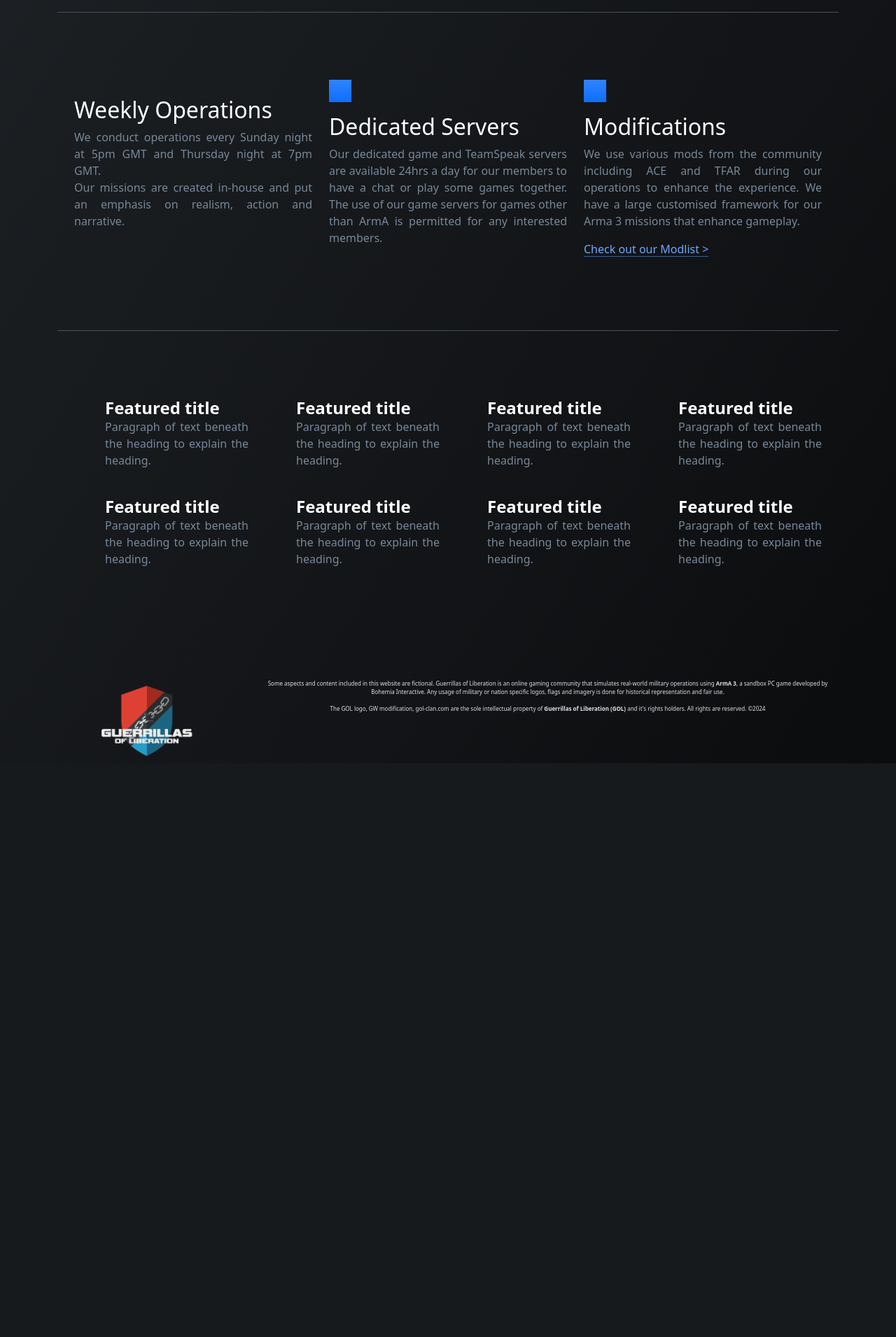
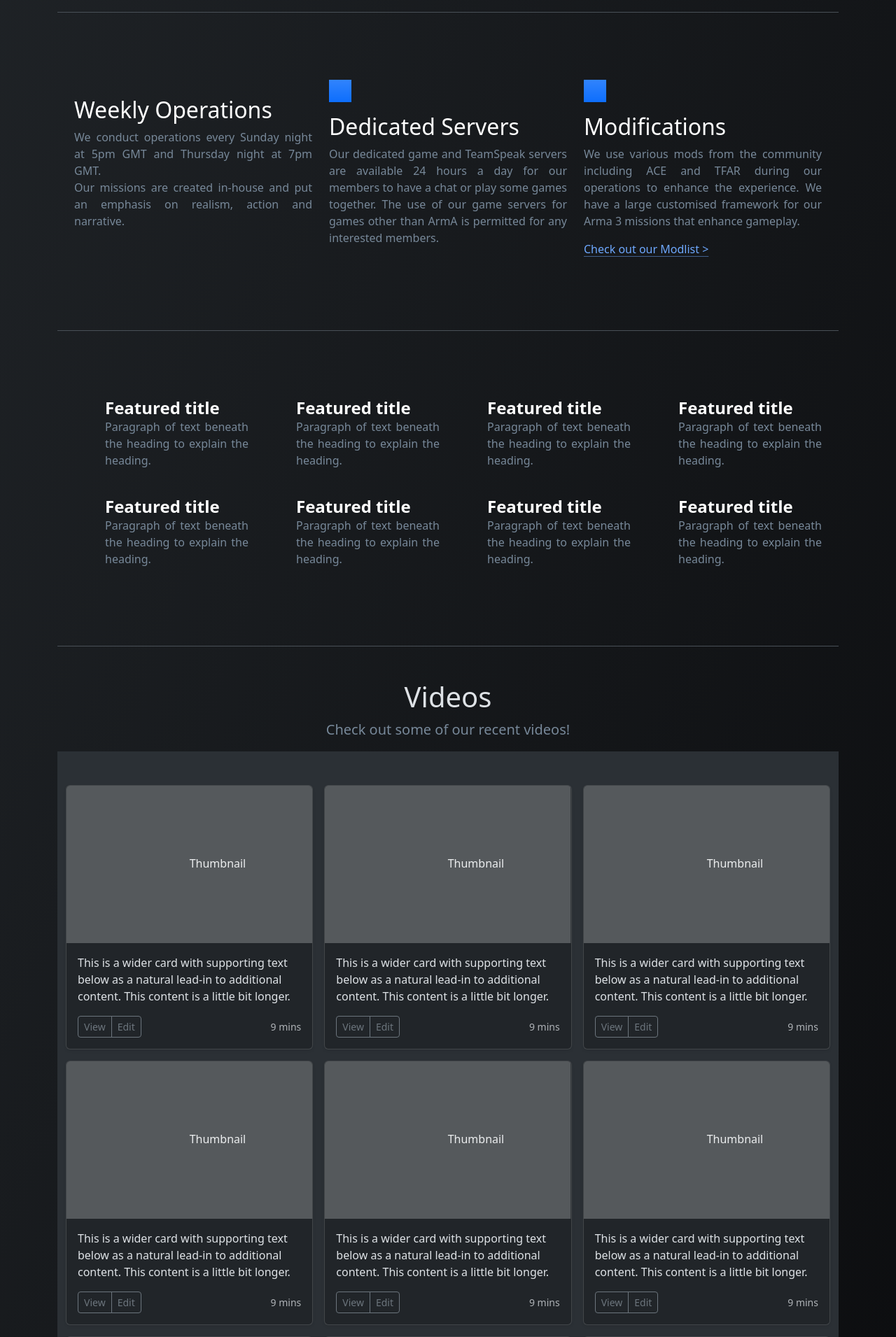
Before and after one commit to Bluwolf00/GOLWeb, a web app: file index.html in a window 1280 px wide. Shown: the part 880-2791 px from the top of the page at 70% size. Before the commit the page ends 1971 px from the top, so only its background shows below. Run offline with its HTML, style and script files only (its server is not run), Linux system fonts and the light colour scheme.

Commit message:
Added additional Elements

```diff
--- a/index.html
+++ b/index.html
@@ -23,7 +23,7 @@
       <li class="nav-item"><a href="roster.html" class="nav-link">Roster</a></li>
       <li class="nav-item"><a href="SOP.html" class="nav-link">SOPs</a></li>
       <li class="nav-item"><a href="about.html" class="nav-link">About</a></li>
-      <li class="nav-item"><a href="#" class="nav-link">Join</a></li>
+      <li class="nav-item"><a href="https://discord.gg/fS6AppB8kg" class="nav-link">Join</a></li>
     </ul>
   </header>
 </div>
@@ -51,8 +51,8 @@
           </p>
 
           <div class="d-grid gap-2 d-sm-flex justify-content-sm-center" id="frontButtons">
-            <button type="button" class="btn btn-primary btn-lg px-4 gap-3">Join Us!</button>
-            <button type="button" class="btn btn-outline-secondary btn-lg px-4">About Us</button>
+            <button type="button" class="btn btn-primary btn-lg px-4 gap-3"><a href="https://discord.gg/fS6AppB8kg">Join Us!</a></button>
+            <button type="button" class="btn btn-outline-secondary btn-lg px-4 btn-secondary"><a href="about.html">About Us</a></button>
           </div>
         </div>
 
@@ -89,7 +89,7 @@
               </svg>
             </div>
             <h3 class="fs-2 text-body-emphasis">Dedicated Servers</h3>
-            <p>Our dedicated game and TeamSpeak servers are available 24hrs a day for our members to have a chat or play
+            <p>Our dedicated game and TeamSpeak servers are available 24 hours a day for our members to have a chat or play
               some games together. The use of our game servers for games other than ArmA is permitted for any interested
               members.</p>
           </div>
@@ -115,7 +115,7 @@
 
       <div class="pb-2 border-bottom"></div>
 
-      <div class="container px-4 py-5" id="icon-grid">
+      <div class="container px-4 py-5 border-bottom mb-5" id="icon-grid">
 
         <div class="row row-cols-1 row-cols-sm-2 row-cols-md-3 row-cols-lg-4 g-4 py-5">
           <div class="col d-flex align-items-start">
@@ -193,6 +193,157 @@
         </div>
       </div>
 
+      <div class="video-header">
+        <h1 class="h1">Videos</h1>
+        <p class="lead">Check out some of our recent videos!</p>
+      </div>
+
+      <div class="album py-5 bg-body-tertiary">
+        <div class="container">
+
+
+          <div class="row row-cols-1 row-cols-sm-2 row-cols-md-3 g-3">
+            <div class="col">
+              <div class="card shadow-sm">
+                <svg class="bd-placeholder-img card-img-top" width="100%" height="225" xmlns="http://www.w3.org/2000/svg" role="img" aria-label="Placeholder: Thumbnail" preserveAspectRatio="xMidYMid slice" focusable="false"><title>Placeholder</title><rect width="100%" height="100%" fill="#55595c"></rect><text x="50%" y="50%" fill="#eceeef" dy=".3em">Thumbnail</text></svg>
+                <div class="card-body">
+                  <p class="card-text">This is a wider card with supporting text below as a natural lead-in to additional content. This content is a little bit longer.</p>
+                  <div class="d-flex justify-content-between align-items-center">
+                    <div class="btn-group">
+                      <button type="button" class="btn btn-sm btn-outline-secondary">View</button>
+                      <button type="button" class="btn btn-sm btn-outline-secondary">Edit</button>
+                    </div>
+                    <small class="text-body-secondary">9 mins</small>
+                  </div>
+                </div>
+              </div>
+            </div>
+            <div class="col">
+              <div class="card shadow-sm">
+                <svg class="bd-placeholder-img card-img-top" width="100%" height="225" xmlns="http://www.w3.org/2000/svg" role="img" aria-label="Placeholder: Thumbnail" preserveAspectRatio="xMidYMid slice" focusable="false"><title>Placeholder</title><rect width="100%" height="100%" fill="#55595c"></rect><text x="50%" y="50%" fill="#eceeef" dy=".3em">Thumbnail</text></svg>
+                <div class="card-body">
+                  <p class="card-text">This is a wider card with supporting text below as a natural lead-in to additional content. This content is a little bit longer.</p>
+                  <div class="d-flex justify-content-between align-items-center">
+                    <div class="btn-group">
+                      <button type="button" class="btn btn-sm btn-outline-secondary">View</button>
+                      <button type="button" class="btn btn-sm btn-outline-secondary">Edit</button>
+                    </div>
+                    <small class="text-body-secondary">9 mins</small>
+                  </div>
+                </div>
+              </div>
+            </div>
+            <div class="col">
+              <div class="card shadow-sm">
+                <svg class="bd-placeholder-img card-img-top" width="100%" height="225" xmlns="http://www.w3.org/2000/svg" role="img" aria-label="Placeholder: Thumbnail" preserveAspectRatio="xMidYMid slice" focusable="false"><title>Placeholder</title><rect width="100%" height="100%" fill="#55595c"></rect><text x="50%" y="50%" fill="#eceeef" dy=".3em">Thumbnail</text></svg>
+                <div class="card-body">
+                  <p class="card-text">This is a wider card with supporting text below as a natural lead-in to additional content. This content is a little bit longer.</p>
+                  <div class="d-flex justify-content-between align-items-center">
+                    <div class="btn-group">
+                      <button type="button" class="btn btn-sm btn-outline-secondary">View</button>
+                      <button type="button" class="btn btn-sm btn-outline-secondary">Edit</button>
+                    </div>
+                    <small class="text-body-secondary">9 mins</small>
+                  </div>
+                </div>
+              </div>
+            </div>
+
+            <div class="col">
+              <div class="card shadow-sm">
+                <svg class="bd-placeholder-img card-img-top" width="100%" height="225" xmlns="http://www.w3.org/2000/svg" role="img" aria-label="Placeholder: Thumbnail" preserveAspectRatio="xMidYMid slice" focusable="false"><title>Placeholder</title><rect width="100%" height="100%" fill="#55595c"></rect><text x="50%" y="50%" fill="#eceeef" dy=".3em">Thumbnail</text></svg>
+                <div class="card-body">
+                  <p class="card-text">This is a wider card with supporting text below as a natural lead-in to additional content. This content is a little bit longer.</p>
+                  <div class="d-flex justify-content-between align-items-center">
+                    <div class="btn-group">
+                      <button type="button" class="btn btn-sm btn-outline-secondary">View</button>
+                      <button type="button" class="btn btn-sm btn-outline-secondary">Edit</button>
+                    </div>
+                    <small class="text-body-secondary">9 mins</small>
+                  </div>
+                </div>
+              </div>
+            </div>
+            <div class="col">
+              <div class="card shadow-sm">
+                <svg class="bd-placeholder-img card-img-top" width="100%" height="225" xmlns="http://www.w3.org/2000/svg" role="img" aria-label="Placeholder: Thumbnail" preserveAspectRatio="xMidYMid slice" focusable="false"><title>Placeholder</title><rect width="100%" height="100%" fill="#55595c"></rect><text x="50%" y="50%" fill="#eceeef" dy=".3em">Thumbnail</text></svg>
+                <div class="card-body">
+                  <p class="card-text">This is a wider card with supporting text below as a natural lead-in to additional content. This content is a little bit longer.</p>
+                  <div class="d-flex justify-content-between align-items-center">
+                    <div class="btn-group">
+                      <button type="button" class="btn btn-sm btn-outline-secondary">View</button>
+                      <button type="button" class="btn btn-sm btn-outline-secondary">Edit</button>
+                    </div>
+                    <small class="text-body-secondary">9 mins</small>
+                  </div>
+                </div>
+              </div>
+            </div>
+            <div class="col">
+              <div class="card shadow-sm">
+                <svg class="bd-placeholder-img card-img-top" width="100%" height="225" xmlns="http://www.w3.org/2000/svg" role="img" aria-label="Placeholder: Thumbnail" preserveAspectRatio="xMidYMid slice" focusable="false"><title>Placeholder</title><rect width="100%" height="100%" fill="#55595c"></rect><text x="50%" y="50%" fill="#eceeef" dy=".3em">Thumbnail</text></svg>
+                <div class="card-body">
+                  <p class="card-text">This is a wider card with supporting text below as a natural lead-in to additional content. This content is a little bit longer.</p>
+                  <div class="d-flex justify-content-between align-items-center">
+                    <div class="btn-group">
+                      <button type="button" class="btn btn-sm btn-outline-secondary">View</button>
+                      <button type="button" class="btn btn-sm btn-outline-secondary">Edit</button>
+                    </div>
+                    <small class="text-body-secondary">9 mins</small>
+                  </div>
+                </div>
+              </div>
+            </div>
+
+            <div class="col">
+              <div class="card shadow-sm">
+                <svg class="bd-placeholder-img card-img-top" width="100%" height="225" xmlns="http://www.w3.org/2000/svg" role="img" aria-label="Placeholder: Thumbnail" preserveAspectRatio="xMidYMid slice" focusable="false"><title>Placeholder</title><rect width="100%" height="100%" fill="#55595c"></rect><text x="50%" y="50%" fill="#eceeef" dy=".3em">Thumbnail</text></svg>
+                <div class="card-body">
+                  <p class="card-text">This is a wider card with supporting text below as a natural lead-in to additional content. This content is a little bit longer.</p>
+                  <div class="d-flex justify-content-between align-items-center">
+                    <div class="btn-group">
+                      <button type="button" class="btn btn-sm btn-outline-secondary">View</button>
+                      <button type="button" class="btn btn-sm btn-outline-secondary">Edit</button>
+                    </div>
+                    <small class="text-body-secondary">9 mins</small>
+                  </div>
+                </div>
+              </div>
+            </div>
+            <div class="col">
+              <div class="card shadow-sm">
+                <svg class="bd-placeholder-img card-img-top" width="100%" height="225" xmlns="http://www.w3.org/2000/svg" role="img" aria-label="Placeholder: Thumbnail" preserveAspectRatio="xMidYMid slice" focusable="false"><title>Placeholder</title><rect width="100%" height="100%" fill="#55595c"></rect><text x="50%" y="50%" fill="#eceeef" dy=".3em">Thumbnail</text></svg>
+                <div class="card-body">
+                  <p class="card-text">This is a wider card with supporting text below as a natural lead-in to additional content. This content is a little bit longer.</p>
+                  <div class="d-flex justify-content-between align-items-center">
+                    <div class="btn-group">
+                      <button type="button" class="btn btn-sm btn-outline-secondary">View</button>
+                      <button type="button" class="btn btn-sm btn-outline-secondary">Edit</button>
+                    </div>
+                    <small class="text-body-secondary">9 mins</small>
+                  </div>
+                </div>
+              </div>
+            </div>
+            <div class="col">
+              <div class="card shadow-sm">
+                <svg class="bd-placeholder-img card-img-top" width="100%" height="225" xmlns="http://www.w3.org/2000/svg" role="img" aria-label="Placeholder: Thumbnail" preserveAspectRatio="xMidYMid slice" focusable="false"><title>Placeholder</title><rect width="100%" height="100%" fill="#55595c"></rect><text x="50%" y="50%" fill="#eceeef" dy=".3em">Thumbnail</text></svg>
+                <div class="card-body">
+                  <p class="card-text">This is a wider card with supporting text below as a natural lead-in to additional content. This content is a little bit longer.</p>
+                  <div class="d-flex justify-content-between align-items-center">
+                    <div class="btn-group">
+                      <button type="button" class="btn btn-sm btn-outline-secondary">View</button>
+                      <button type="button" class="btn btn-sm btn-outline-secondary">Edit</button>
+                    </div>
+                    <small class="text-body-secondary">9 mins</small>
+                  </div>
+                </div>
+              </div>
+            </div>
+          </div>
+        </div>
+      </div>
+
     </div>
 
     <script src="https://cdn.jsdelivr.net/npm/bootstrap@5.3.2/dist/js/bootstrap.bundle.min.js"
@@ -210,10 +361,10 @@
 
         <div class="col-lg">
           <p id="footerText">
-            Some aspects and content included in this website are fictional. Guerrillas of Liberation is an online gaming community that simulates real-world military operations using <b>ArmA 3</b>, a sandbox PC game developed by Bohemia Interactive.
-            Any usage of military or nation specific logos, flags and imagery is done for historical representation and fair use.<br>
+            Some aspects and content included in this website are fictional. Guerrillas of Liberation is an online gaming community that simulates real-world military operations using <b>ArmA 3</b>, a sandbox video game for PC developed by Bohemia Interactive.
+            Any usage of military or nation specific logos, flags or imagery is used for historical representation and fair use.<br>
             <br>
-            The GOL logo, GW modification, gol-clan.com are the sole intellectual property of <b>Guerrillas of Liberation (GOL)</b> and it's rights holders. All rights are reserved. ©2024
+            The GOL logo, GW modification, gol-clan.com are the sole intellectual property of <b>Guerrillas of Liberation (GOL)</b> and it's rights holders. All rights are reserved. ©2019 - 2024
           </p>
         </div>
       </div>
--- a/styles/theme.css
+++ b/styles/theme.css
@@ -1,6 +1,7 @@
 :root {
   --bs-primary: #2287ad !important;
   --bs-btn-bg: #2287ad !important;
+  --blu-bg: #212529;
 }
 
 .btn-primary {
@@ -84,6 +99,15 @@
 .feature > p, #icon-grid {
   color: rgb(119, 136, 153);
   text-align: justify;
+}
+
+.video-header {
+  align-items: center;
+  text-align: center;
+}
+
+.video-header > p {
+  color: rgb(119, 136, 153);
 }
 
 /* Roster Page */
@@ -135,6 +172,8 @@
   font-size: 1vh;
   align-items: center;
   text-align: center;
+  background-color: #0f1114;
+  border-top: 1px solid #474747;
 }
 
 .sm-img {
```
Also changed, not shown: other parts of styles/theme.css (+29 -2 lines), about.html (added, +11 -0 lines), roster.html (+31 -21 lines).
